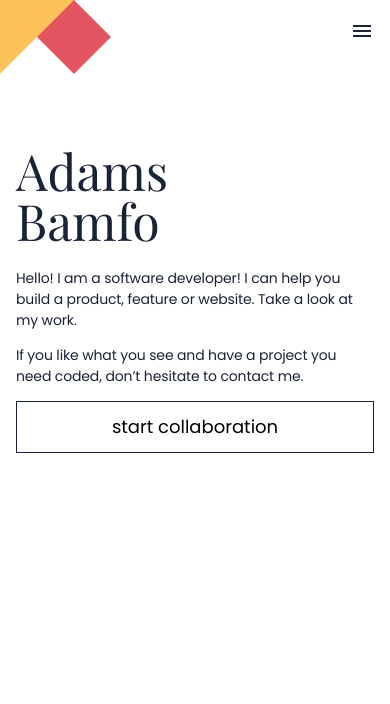
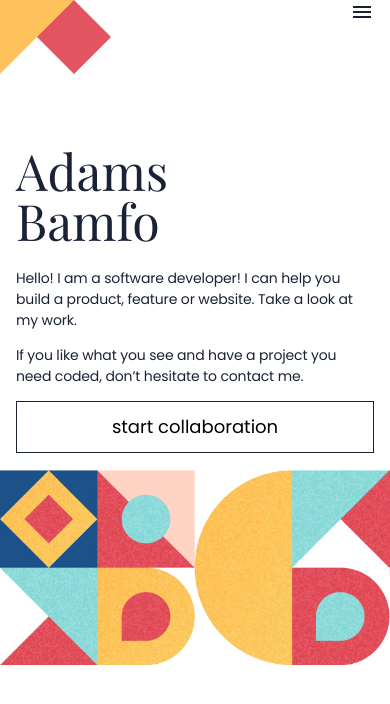
Before and after one commit to Adams-Ghub/Portfolio-Project, a website: page index.html in a window 390 px wide. Drawn offline with nearby package versions, Linux system fonts and the light colour scheme.

Commit message:
added image to the headline section

```diff
--- a/css/homepage-styles.css
+++ b/css/homepage-styles.css
@@ -18,7 +18,6 @@ body {
 }
 
 .headline {
-  margin: 30px 16px 17px 16px;
   display: flex;
   flex-direction: column;
 }
@@ -62,6 +61,10 @@ body {
   color: #1a2236;
 }
 
+.info-container {
+  margin: 30px 16px 17px 16px;
+}
+
 @media (min-width: 768px) {
   .info-container > h1 {
     font-family: "Playfair Display", serif;
@@ -69,8 +72,14 @@ body {
   }
 
   .headline {
-    margin: 30px 16px 17px 16px;
     display: flex;
     flex-direction: row;
   }
+
+  .info-container {
+    width: 40vw;
+  }
+  #mobile-image-section-one {
+    display: none;
+  }
 }
--- a/html/homepage.html
+++ b/index.html
@@ -13,12 +13,14 @@
     <title>homepage</title>
   </head>
   <body>
-    <nav class="header-container">
+    <header class="header-container">
       <img src="/images/image_geometry_1.png" alt="geometry image" />
-      <a href="#">
-        <i class="material-icons">menu</i>
-      </a>
-    </nav>
+      <nav>
+        <a href="#">
+          <i class="material-icons">menu</i>
+        </a>
+      </nav>
+    </header>
     <section class="headline">
       <div class="info-container">
         <h1>Adams <br />Bamfo</h1>
@@ -34,6 +36,12 @@
         </div>
         <button>start collaboration</button>
       </div>
+
+      <img
+        id="mobile-image-section-one"
+        src="/images/section-one-mobile-img.jpg"
+        alt="headline-image"
+      />
     </section>
   </body>
 </html>
```
Also changed, not shown: images/section-one-desktop-img.jpg (added), images/section-one-mobile-img.jpg (added).
